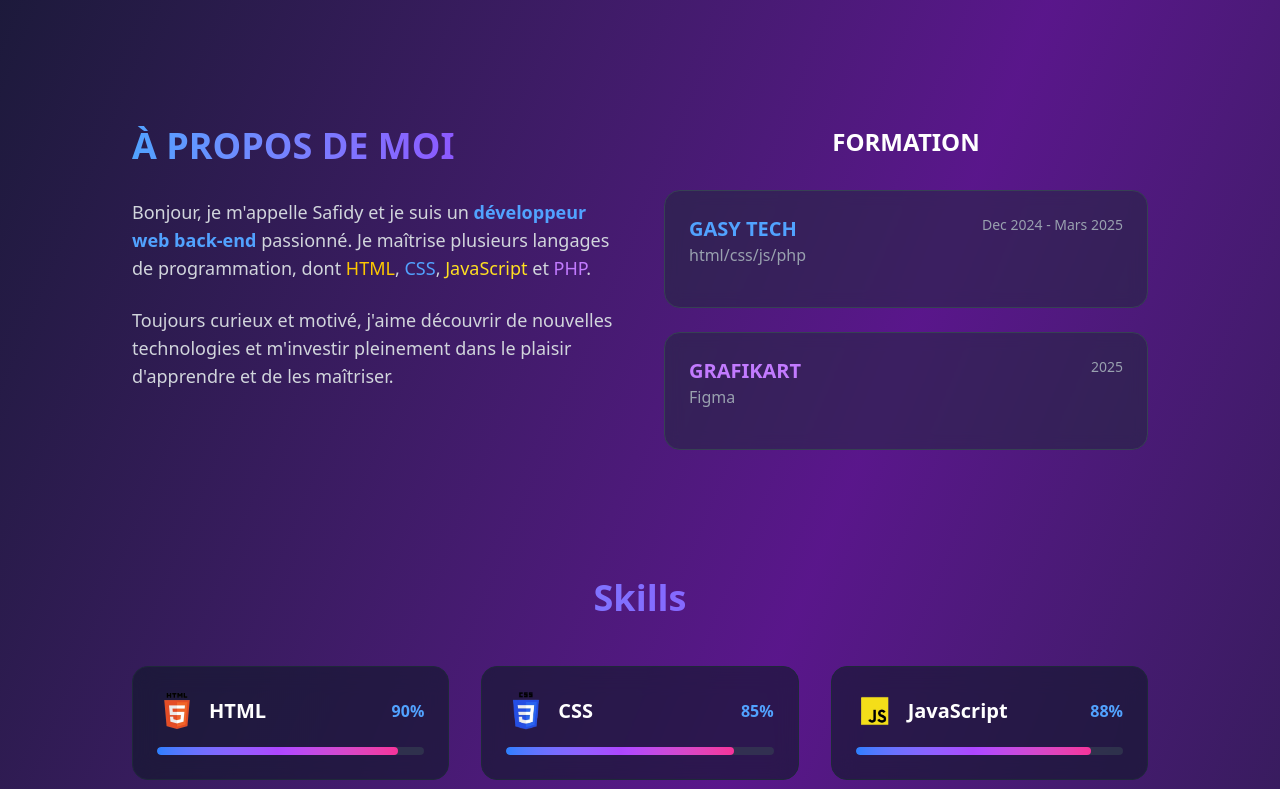
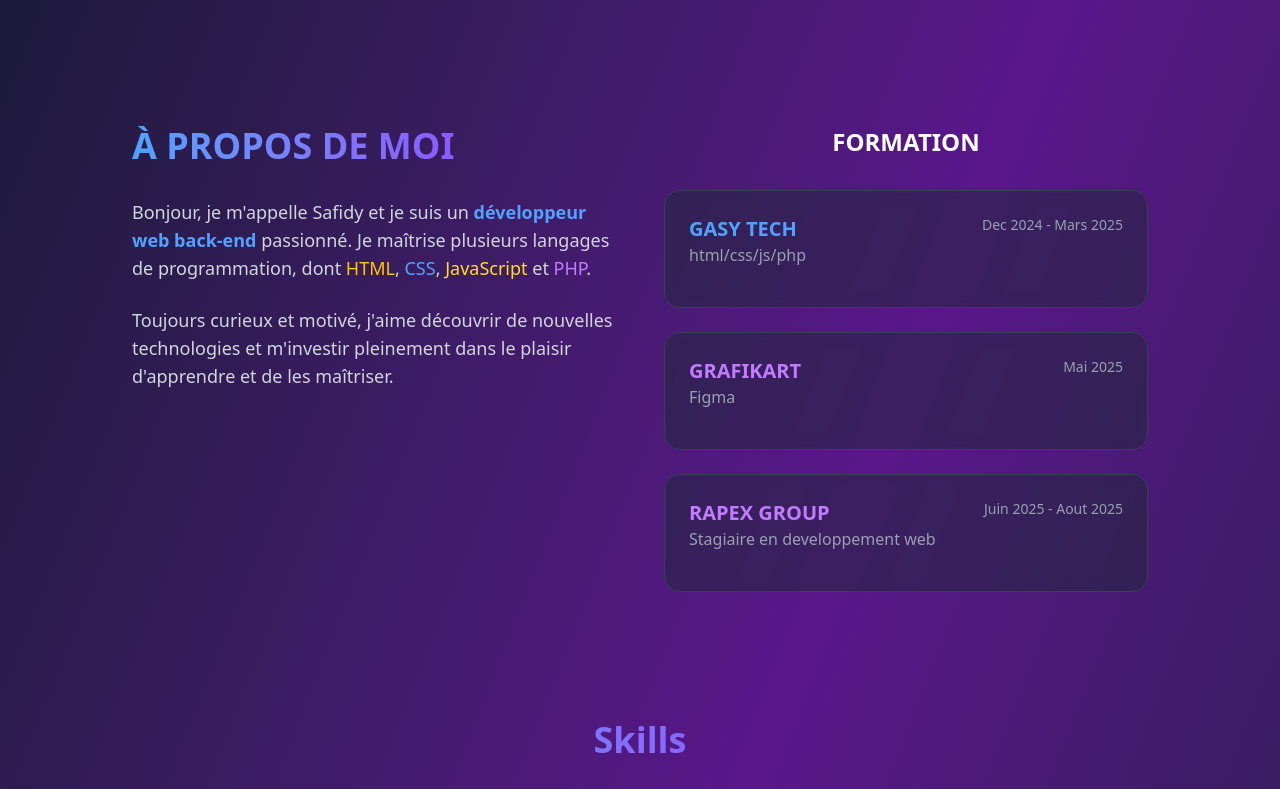
Before and after one commit to SafidyRakotonirina/safidyRakotonirina2025, a React (Vite) app: page / in a window 1280 px wide. Shown: the part 560-1349 px from the top of the page. Built offline with nearby package versions, Linux system fonts and the light colour scheme.

Commit message:
ajout formation rapex

```diff
--- a/src/components/home/home.tsx
+++ b/src/components/home/home.tsx
@@ -305,9 +305,18 @@ export const Home: React.FC = () => {
                       <h4 className="text-lg sm:text-xl font-semibold text-purple-400">GRAFIKART</h4>
                       <p className="text-sm sm:text-base text-gray-400">Figma</p>
                     </div>
-                    <span className="text-xs sm:text-sm text-gray-400">2025</span>
+                    <span className="text-xs sm:text-sm text-gray-400">Mai 2025</span>
                   </div>
                 </div>
+                <div className="bg-gray-800/50 backdrop-blur-sm p-4 sm:p-6 rounded-2xl border border-gray-700">
+                  <div className="flex flex-col sm:flex-row justify-between items-start mb-4 gap-2">
+                    <div>
+                      <h4 className="text-lg sm:text-xl font-semibold text-purple-400">RAPEX GROUP</h4>
+                      <p className="text-sm sm:text-base text-gray-400">Stagiaire en developpement web</p>
+                    </div>
+                    <span className="text-xs sm:text-sm text-gray-400">Juin 2025 - Aout 2025</span>
+                  </div>
+                  </div>
               </div>
             </div>
           </div>
```
